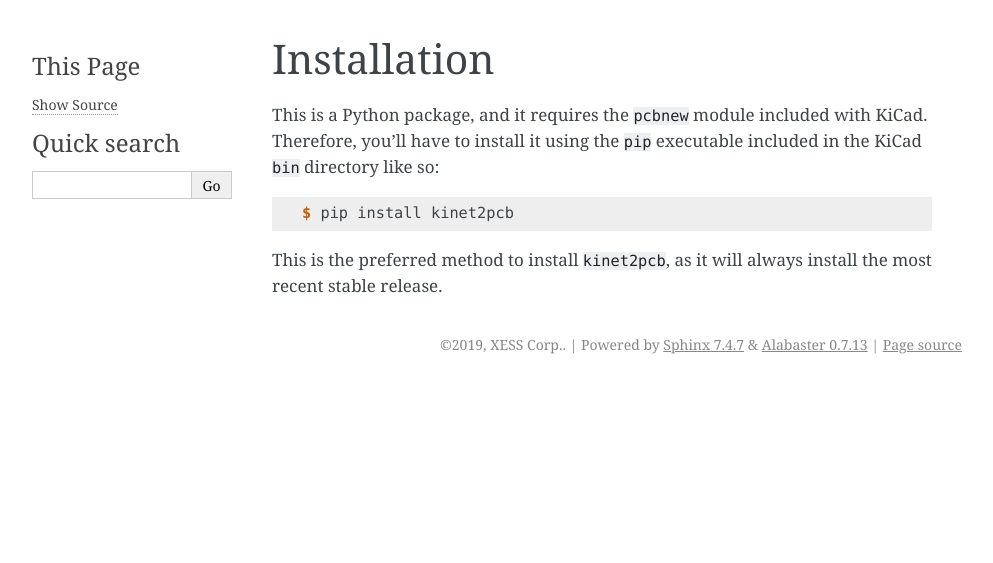
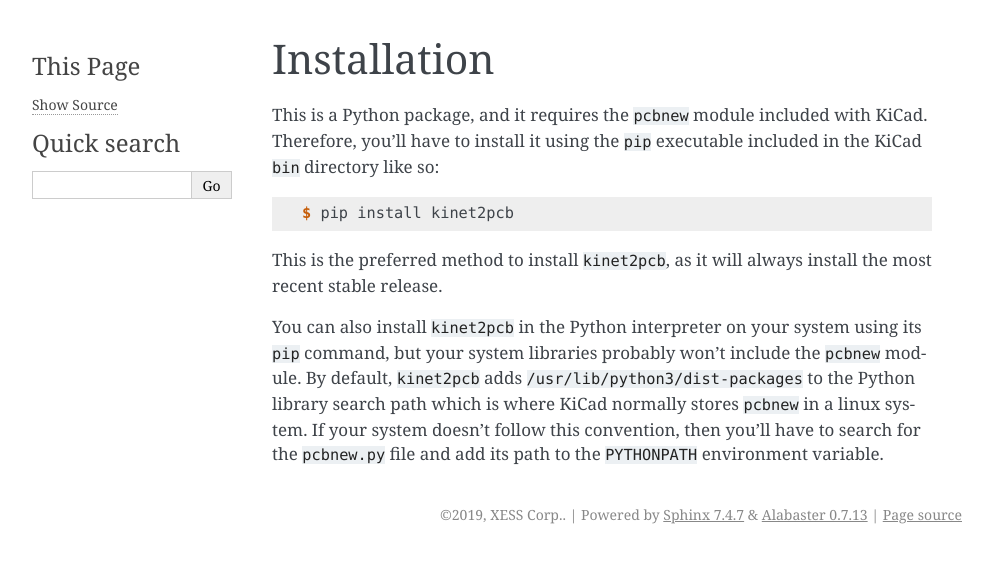
Before and after one commit to devbisme/kinet2pcb, a Sphinx documentation site: the page built from docs/installation.rst, in a window 1280 px wide. Shown: the top 563 px of the page, without its empty margins (148-1141 px from the left). Built offline with Sphinx 7.4.7, drawn with Linux system fonts in a browser that asks for light colours; pages that are not in the unit, such as notebooks, are missing from menus; the version number could not be read and is left out.

```diff
--- a/docs/installation.rst
+++ b/docs/installation.rst
@@ -13,3 +13,10 @@ KiCad ``bin`` directory like so:
     $ pip install kinet2pcb
 
 This is the preferred method to install ``kinet2pcb``, as it will always install the most recent stable release.
+
+You can also install ``kinet2pcb`` in the Python interpreter on your system using its ``pip`` command,
+but your system libraries probably won't include the ``pcbnew`` module.
+By default, ``kinet2pcb`` adds ``/usr/lib/python3/dist-packages`` to the Python library
+search path which is where KiCad normally stores ``pcbnew`` in a linux system.
+If your system doesn't follow this convention, then you'll have to search for
+the ``pcbnew.py`` file and add its path to the ``PYTHONPATH`` environment variable.
--- a/docs/usage.rst
+++ b/docs/usage.rst
@@ -2,7 +2,8 @@
 Usage
 =====
 
-``kinet2pcb`` is mainly intended to be used as a script::
+``kinet2pcb`` can be used as a module to provide other scripts with the ability
+to create KiCad PCB files, but it is mainly intended to serve as its own stand-alone utility::
 
     usage: kinet2pcb [-h] [--version] [--input file] [--output [file]]
                     [--overwrite] [--nobackup] [--debug [LEVEL]]
--- a/setup.py
+++ b/setup.py
@@ -6,7 +6,7 @@ from setuptools import setup, find_packages
 
 __author__ = 'XESS Corp.'
 __email__ = 'info@xess.com'
-__version__ = '0.1.1'
+__version__ = '0.1.2'
 
 if 'sdist' in sys.argv[1:]:
     with open('kinet2pcb/pckg_info.py','w') as f:
```
Also changed, not shown: HISTORY.rst (+7 -1 lines), 6 other files.
